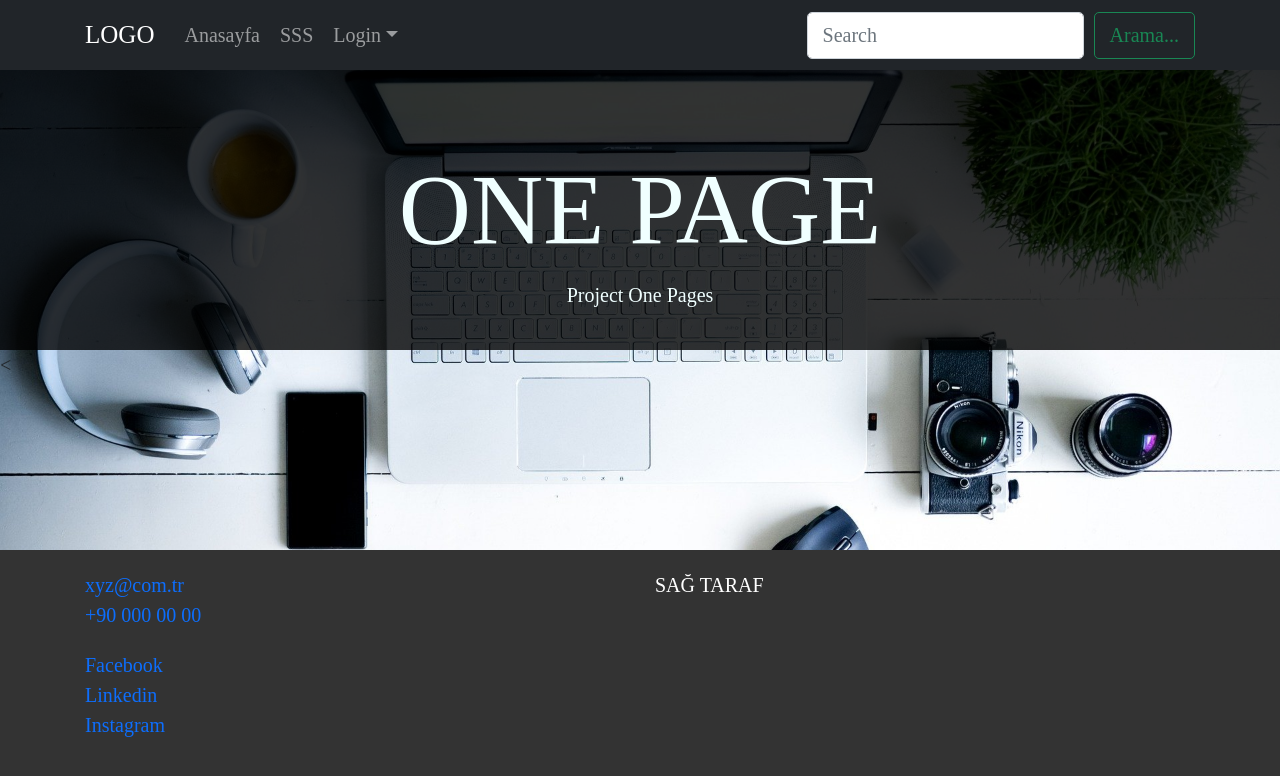
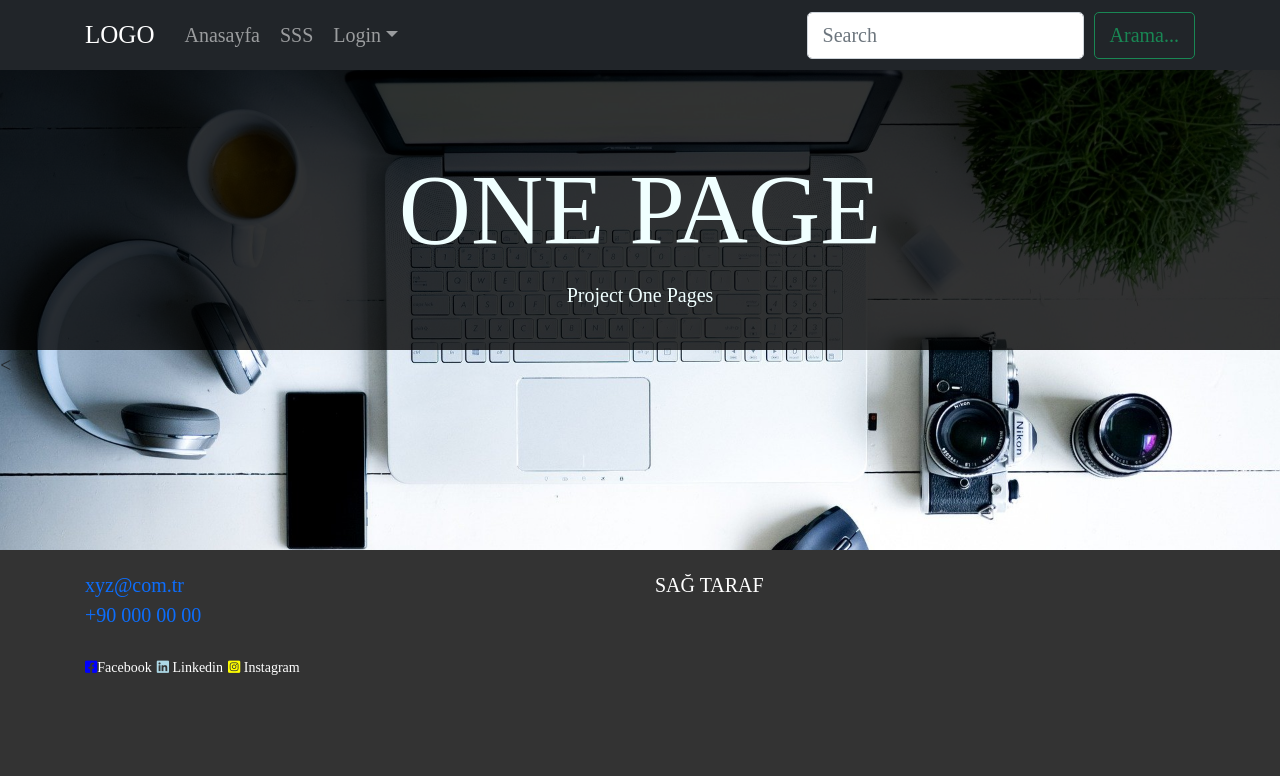
Before and after one commit to hamitmizrak/EcodationJavaFullStack2, a plain HTML site: page frontend/templates/index.html in a window 1280 px wide. Drawn offline with nearby package versions, Linux system fonts and the light colour scheme; a web font is replaced by a local one.

Commit message:
footer icons

```diff
--- a/frontend/templates/index.html
+++ b/frontend/templates/index.html
@@ -7,8 +7,7 @@
     <meta name="viewport" content="width=device-width, initial-scale=1, shrink-to-fit=no">
 
     <!-- font-awesome -->
-    <link rel="stylesheet" href="https://use.fontawesome.com/releases/v5.15.4/css/solid.css" />
-    <script defer src="https://use.fontawesome.com/releases/v5.15.4/js/all.js"></script>
+    <link rel="stylesheet" href="https://cdnjs.cloudflare.com/ajax/libs/font-awesome/6.1.1/css/all.min.css" />
 
     <!-- google font -->
     <link href="https://fonts.googleapis.com/css2?family=Playfair+Display:ital@1&display=swap" rel="stylesheet">
@@ -95,9 +94,11 @@
                         <div> <a href="mailto:xyz@com.tr">xyz@com.tr</a> </div>
                         <div> <a href="tel:+90 000  00 00">+90 000 00 00 </a> </div>
                     </address>
-                    <div> <a href="https://www.facebook.com" target="_blank">Facebook</a> </div>
-                    <div> <a href="https://www.linkedin.com" target="_blank">Linkedin</a> </div>
-                    <div> <a href="https://www.instagram.com" target="_blank">Instagram</a> </div>
+                    <div class="social">
+                        <a href="https://www.facebook.com" target="_blank"><i style="color: blue;" class="fa-brands fa-facebook-square"></i>Facebook</a>
+                        <a href="https://www.linkedin.com" target="_blank"><i style="color: lightblue;" class="fa-brands fa-linkedin"></i> Linkedin</a>
+                        <a href="https://www.instagram.com" target="_blank"><i style="color: yellow;"   class="fa-brands fa-instagram-square"></i>  Instagram</a>
+                    </div>
                 </div>
                 <div class="col-md-6 mt-3">SAĞ TARAF</div>
             </div>
--- a/frontend/templates/template.css
+++ b/frontend/templates/template.css
@@ -139,3 +139,8 @@ footer{
    background:rgba(0,0,0,.8);
    color:white;
 }
+
+.social  a{
+    color:white;
+    font-size:.7rem;
+}
```
